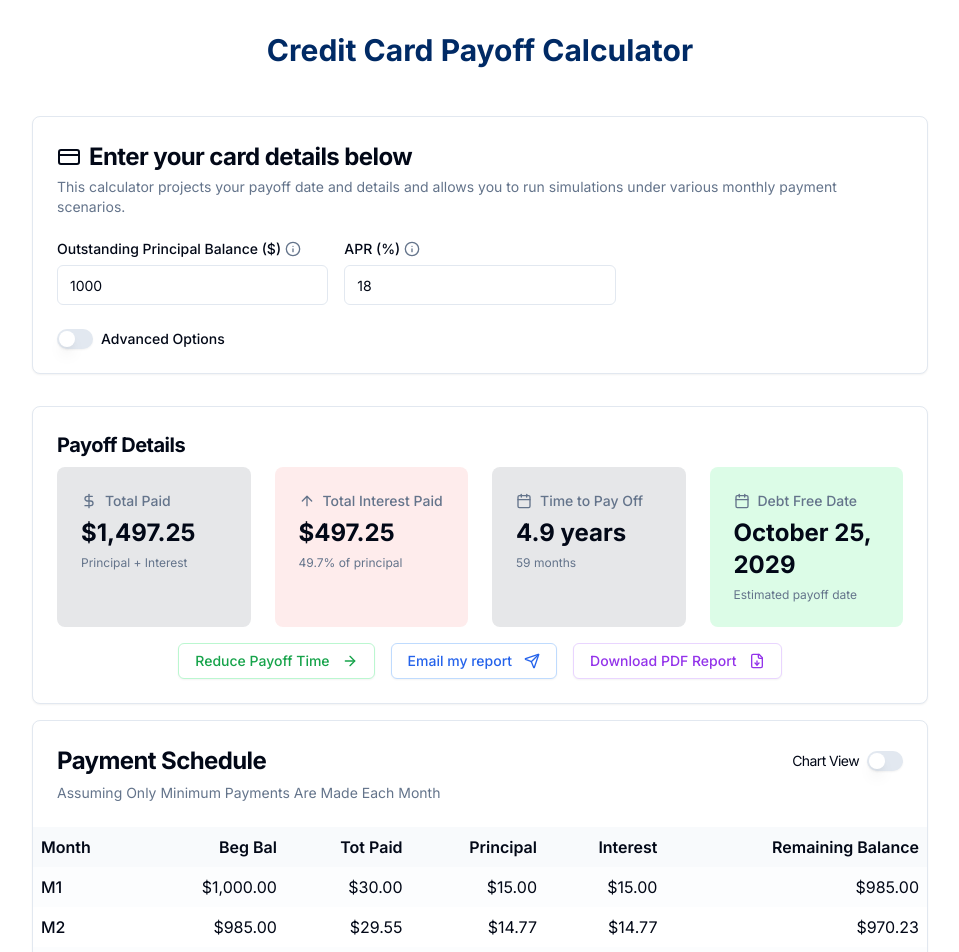
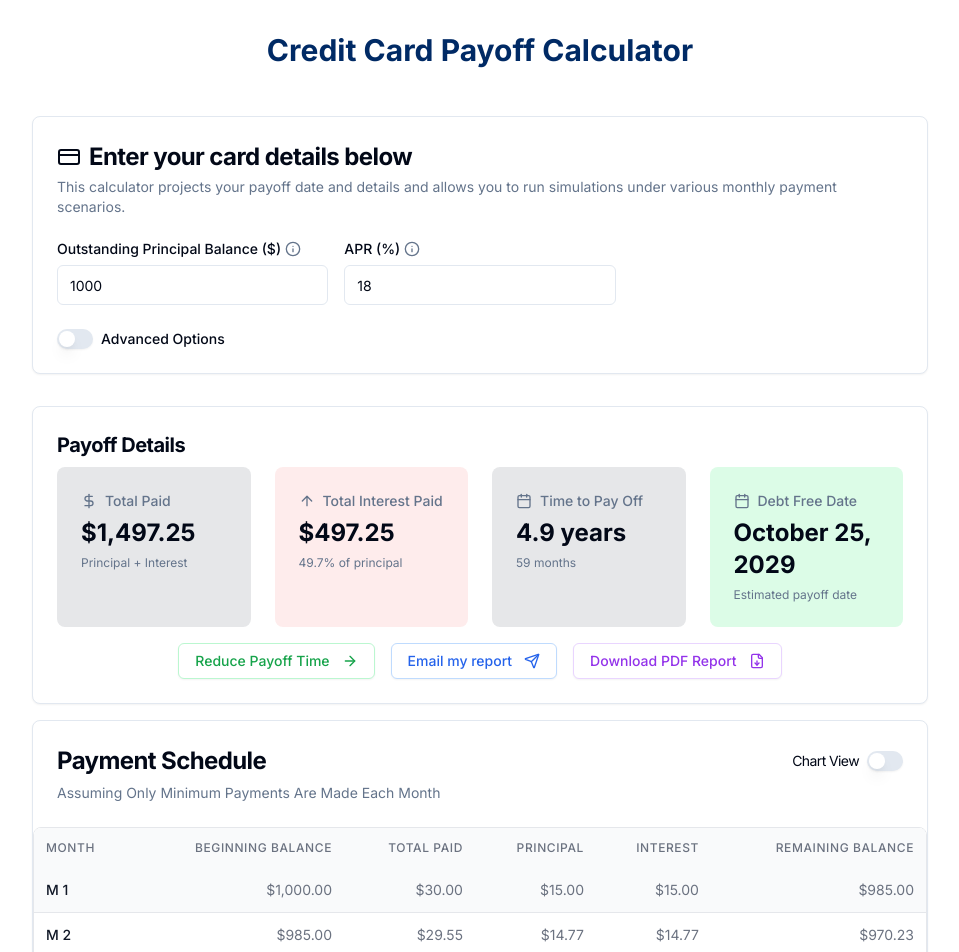
Before and after one commit to malhotra-vikas/debt-management-app, a Next.js app: page /credit-card-calculator in a window 1280 px wide. Shown: the top 952 px of the page, without its empty margins (160-1119 px from the left). Built offline with nearby package versions, Linux system fonts and the light colour scheme; what @react-pdf/renderer would draw is missing.

Commit message:
Beautified Table

```diff
--- a/components/credit-card-calculator.tsx
+++ b/components/credit-card-calculator.tsx
@@ -310,7 +310,7 @@ export default function Component() {
       principal: 1000,
       apr: 18,
       minimumPayment: 25,
-      additionalPayment: 0, // Keep this line
+      additionalPayment: 0,
       requiredPrincipalPercentage: 1.5,
     },
   })
@@ -685,28 +685,28 @@ export default function Component() {
                   </ResponsiveContainer>
                 </div>
               ) : (
-                <div className="overflow-hidden">
+                <div className="overflow-hidden rounded-lg border border-gray-200 dark:border-gray-700">
                   <div className="max-h-[400px] overflow-y-auto">
-                    <table className="w-full border-collapse">
-                      <thead className="sticky top-0 z-10 bg-background">
-                        <tr className="bg-muted/50">
-                          <th className="p-2 text-left font-semibold">Month</th>
-                          <th className="p-2 text-right font-semibold">Beg Bal</th>
-                          <th className="p-2 text-right font-semibold">Tot Paid</th>
-                          <th className="p-2 text-right font-semibold">Principal</th>
-                          <th className="p-2 text-right font-semibold">Interest</th>
-                          <th className="p-2 text-right font-semibold">Remaining Balance</th>
+                    <table className="w-full border-collapse bg-white dark:bg-gray-800">
+                      <thead className="sticky top-0 z-10 bg-gray-50 dark:bg-gray-700">
+                        <tr>
+                          <th className="p-3 text-left text-xs font-medium text-gray-500 dark:text-gray-300 uppercase tracking-wider">Month</th>
+                          <th className="p-3 text-right text-xs font-medium text-gray-500 dark:text-gray-300 uppercase tracking-wider">Beginning Balance</th>
+                          <th className="p-3 text-right text-xs font-medium text-gray-500 dark:text-gray-300 uppercase tracking-wider">Total Paid</th>
+                          <th className="p-3 text-right text-xs font-medium text-gray-500 dark:text-gray-300 uppercase tracking-wider">Principal</th>
+                          <th className="p-3 text-right text-xs font-medium text-gray-500 dark:text-gray-300 uppercase tracking-wider">Interest</th>
+                          <th className="p-3 text-right text-xs font-medium text-gray-500 dark:text-gray-300 uppercase tracking-wider">Remaining Balance</th>
                         </tr>
                       </thead>
-                      <tbody>
+                      <tbody className="divide-y divide-gray-200 dark:divide-gray-700">
                         {paymentSchedule.map((item, index) => (
-                          <tr key={item.month} className={index % 2 === 0 ? 'bg-muted/20' : ''}>
-                            <td className="p-2 text-left font-medium">M{item.month}</td>
-                            <td className="p-2 text-right">{currencyFormatter.format(item.startingBalance)}</td>
-                            <td className="p-2 text-right">{currencyFormatter.format(item.totPaid)}</td>
-                            <td className="p-2 text-right">{currencyFormatter.format(item.principal)}</td>
-                            <td className="p-2 text-right">{currencyFormatter.format(item.interest)}</td>
-                            <td className="p-2 text-right">{currencyFormatter.format(item.balance)}</td>
+                          <tr key={item.month} className={index % 2 === 0 ? 'bg-gray-50 dark:bg-gray-800' : 'bg-white dark:bg-gray-900'}>
+                            <td className="p-3 text-left text-sm font-medium text-gray-900 dark:text-white">M {item.month}</td>
+                            <td className="p-3 text-right text-sm text-gray-500 dark:text-gray-400">{currencyFormatter.format(item.startingBalance)}</td>
+                            <td className="p-3 text-right text-sm text-gray-500 dark:text-gray-400">{currencyFormatter.format(item.totPaid)}</td>
+                            <td className="p-3 text-right text-sm text-gray-500 dark:text-gray-400">{currencyFormatter.format(item.principal)}</td>
+                            <td className="p-3 text-right text-sm text-gray-500 dark:text-gray-400">{currencyFormatter.format(item.interest)}</td>
+                            <td className="p-3 text-right text-sm text-gray-500 dark:text-gray-400">{currencyFormatter.format(item.balance)}</td>
                           </tr>
                         ))}
                       </tbody>
```
